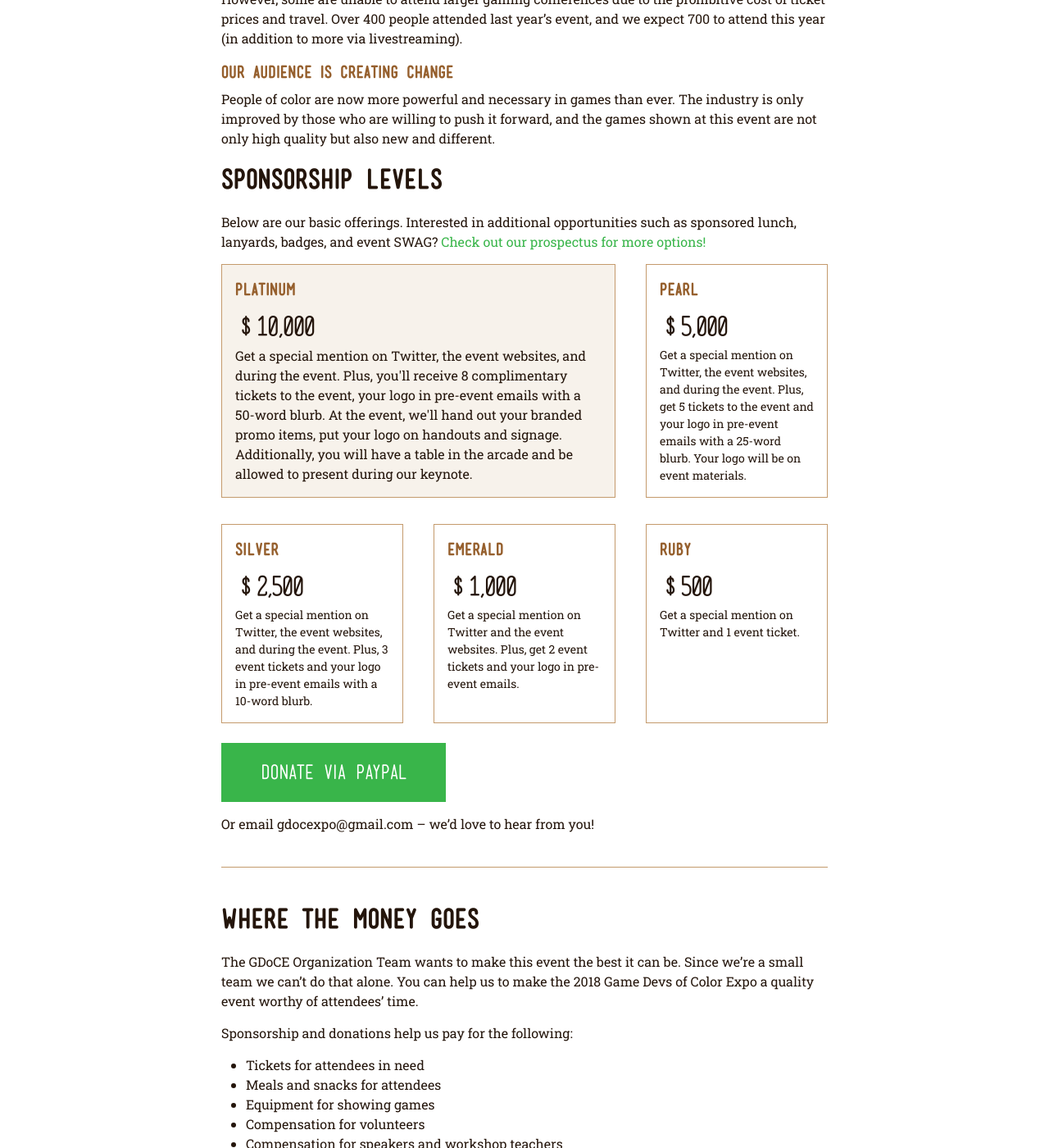
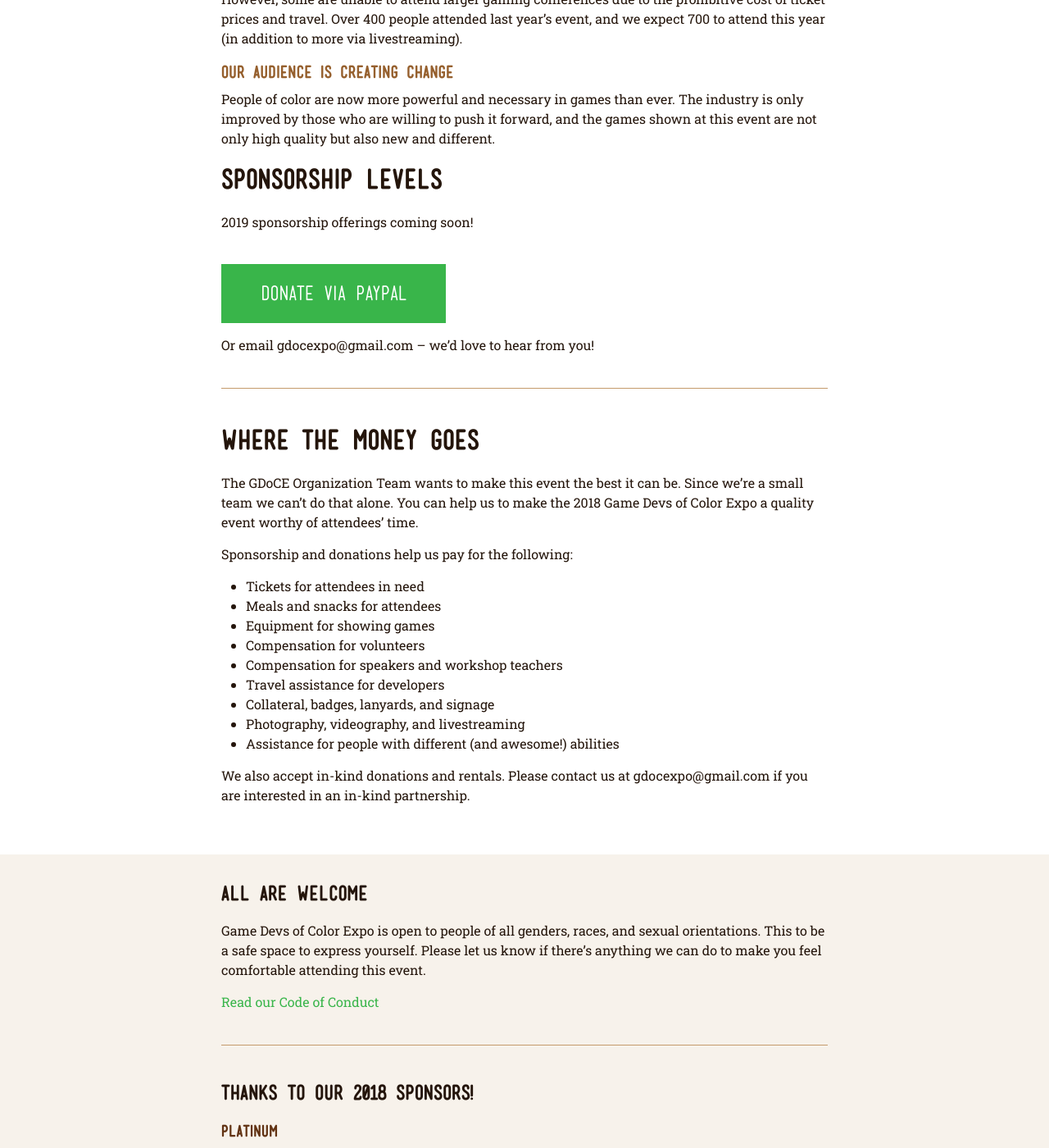
Before and after one commit to BrooklynGamery/gdocexpo, a Jekyll site: the page built from sponsor/content.markdown, in a window 1280 px wide and 1400 px high, scrolled down 1354 px. Shown: the whole window at 82% size. Built offline with Jekyll 4.4.1, drawn with Linux system fonts in a browser that asks for light colours; our own code applies the rules of GitHub Pages for plain Markdown files.

Commit message:
removed 2018 sponsorship info, replaced with '2019 coming soon'

```diff
--- a/sponsor/content.markdown
+++ b/sponsor/content.markdown
@@ -29,7 +29,9 @@
 People of color are now more powerful and necessary in games than ever. The industry is only improved by those who are willing to push it forward, and the games shown at this event are not only high quality but also new and different.
 
 ## Sponsorship levels
+2019 sponsorship offerings coming soon!
 
+<!--
 Below are our basic offerings. Interested in additional opportunities such as sponsored lunch, lanyards, badges, and event SWAG? [Check out our prospectus for more options!](https://tinyurl.com/sponsorgdocexpo2018)
 
 <ul class="col-container">
@@ -59,6 +61,7 @@
     <p class="text-smaller">Get a special mention on Twitter and 1 event ticket.</p>
   </li>
 </ul>
+-->
 
 <a href="http://paypal.me/BrooklynGamery" class="btn" target="_blank">Donate via PayPal</a>
 
```
